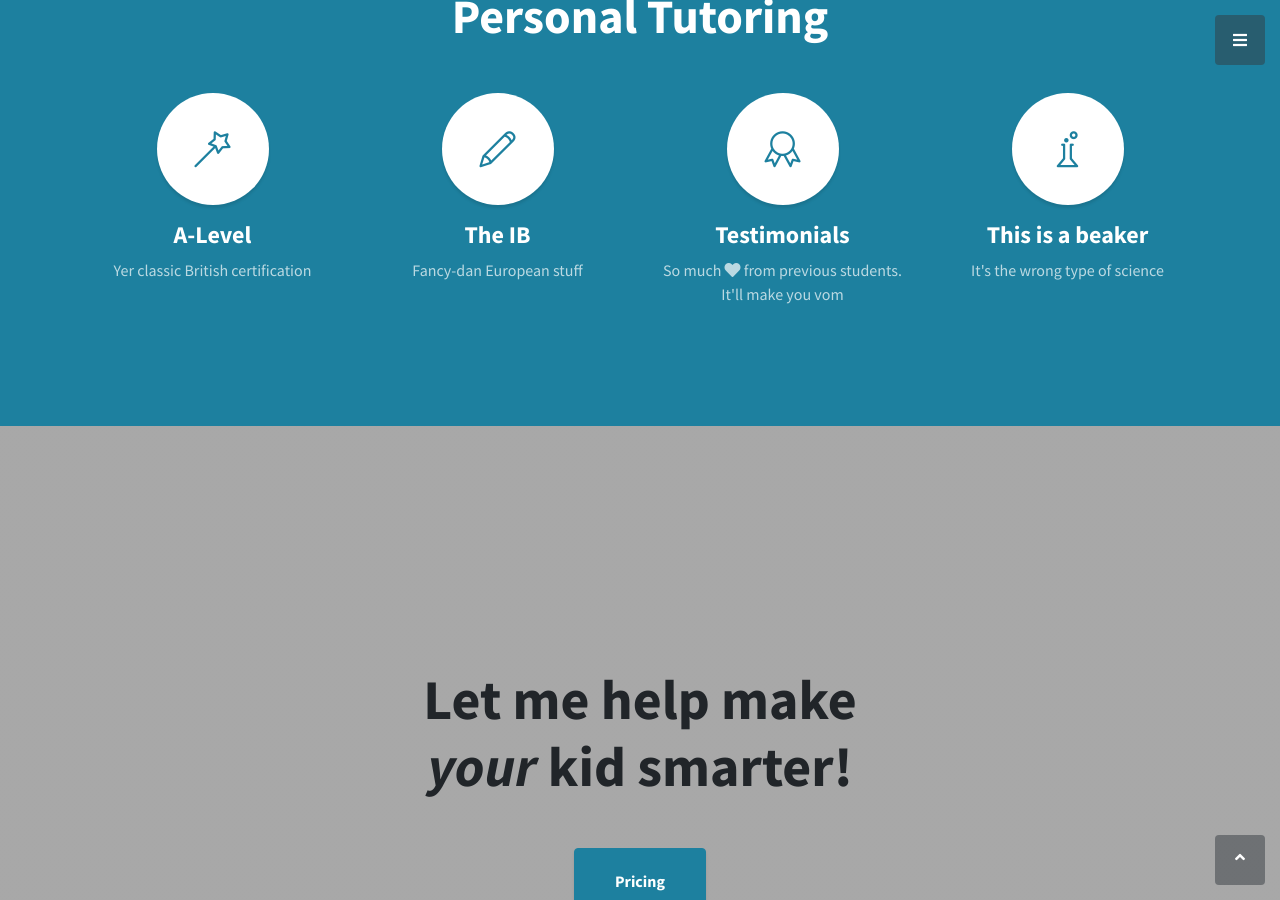
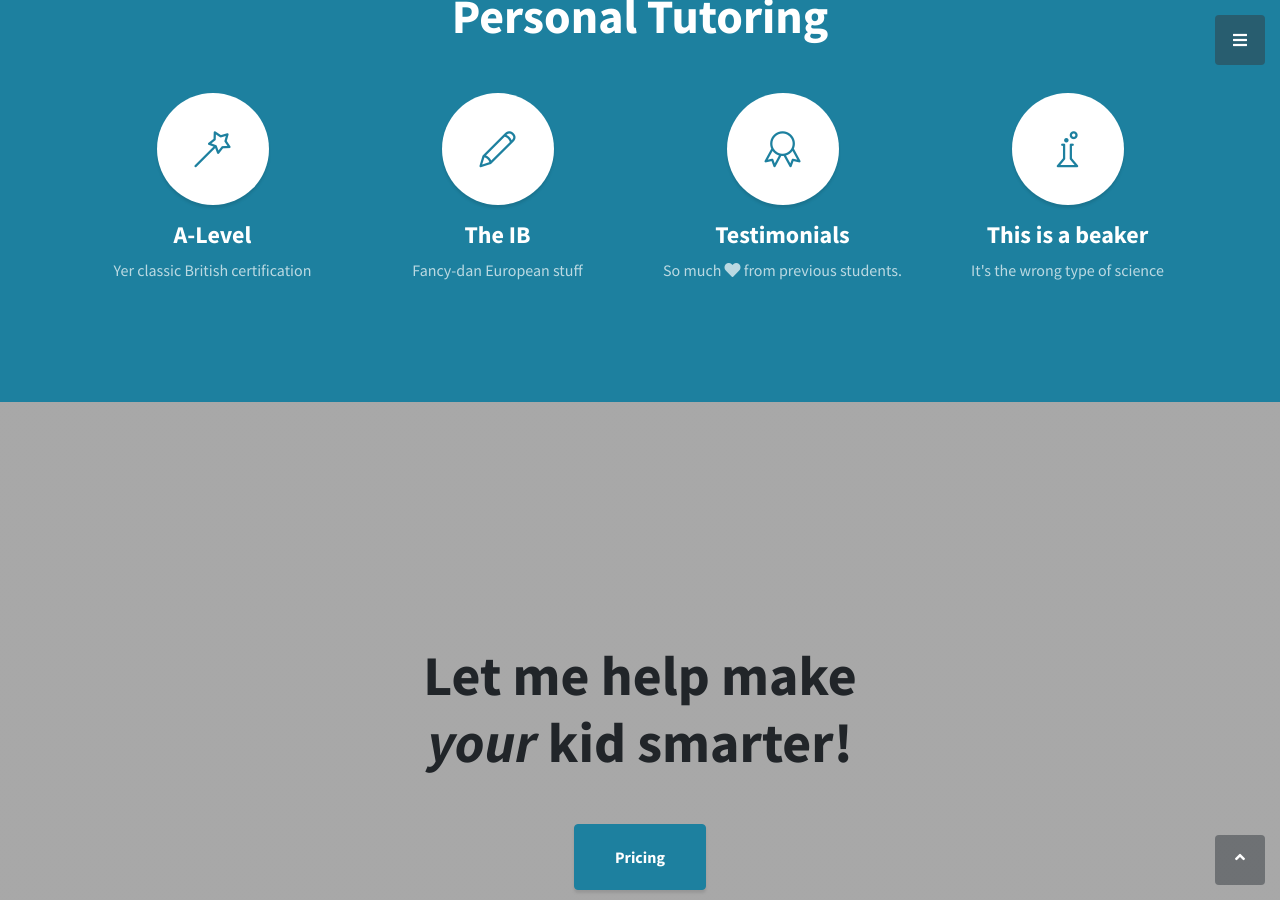
Before and after one commit to mortstar/mortstar.github.io, a Jekyll site: the page built from index.html, in a window 1280 px wide and 900 px high, scrolled down 1680 px. Built offline with Jekyll 4.4.1, drawn with Linux system fonts in a browser that asks for light colours.

Commit message:
Remove wrap text

```diff
--- a/_includes/services.html
+++ b/_includes/services.html
@@ -33,7 +33,7 @@
             </h4>
                 <p class="text-faded mb-0">So much
                     <i class="fas fa-heart"></i>
-                    from previous students. It'll make you vom</p>
+                    from previous students.</p>
             </div>
             <div class="col-lg-3 col-md-6">
                 <span class="service-icon rounded-circle mx-auto mb-3">
```
